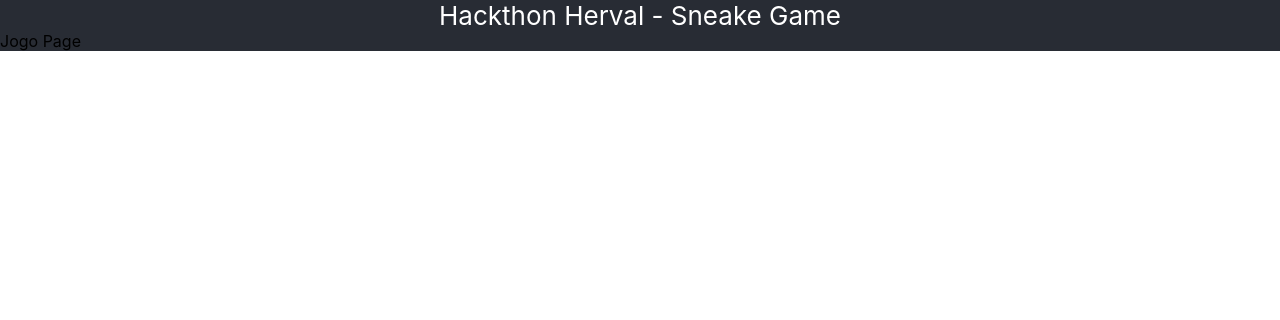
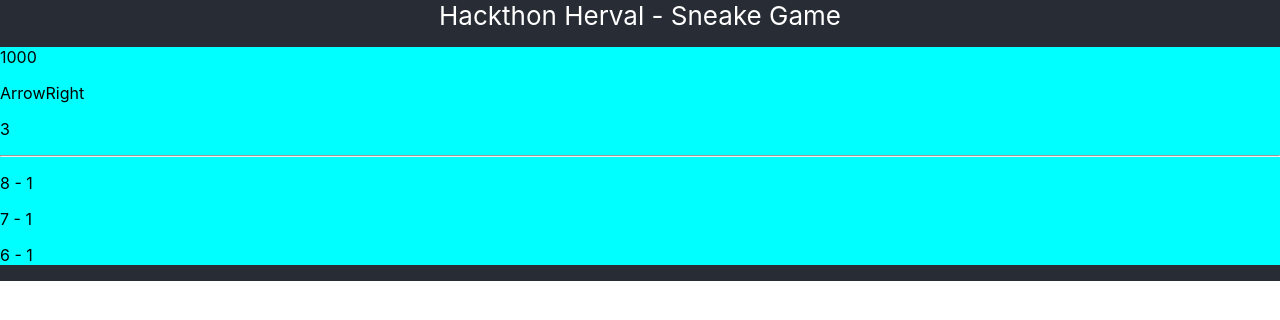
Before and after one commit to RLSilveira/react-snake-app, a React (Create React App) app: page /game in a window 1280 px wide. Shown: the top 320 px of the page. Built offline with nearby package versions, Linux system fonts and the light colour scheme.

Commit message:
[WIP] Implementaçao do core do jogo.

```diff
--- /dev/null
+++ b/src/components/game/game-component.css
@@ -0,0 +1,4 @@
+.GameArea {
+  background-color: cyan;
+  cursor: pointer;
+}
--- /dev/null
+++ b/src/components/game/game-component.tsx
@@ -0,0 +1,46 @@
+import React, { useContext } from "react";
+import { EDirection } from "../../contexts/EDirection";
+import { GameContext } from "../../contexts/game-context";
+import { GameContextType } from "../../contexts/game-context-type";
+import './game-component.css';
+
+const GameComponent = () => {
+
+    const { setDirection, snake, direction, level } = useContext<GameContextType>(GameContext);
+
+    const handleKeyboardEvent = (e: React.KeyboardEvent<Element>) => {
+        if (e.key === EDirection.Left ||
+            e.key === EDirection.Right ||
+            e.key === EDirection.Up ||
+            e.key === EDirection.Down) {
+            setDirection(e.key)
+        }
+    };
+
+
+    return (
+
+        <div className="GameArea" tabIndex={0}
+            onKeyDown={handleKeyboardEvent}>
+
+            <p>
+                {level}
+            </p>
+            <p>
+                {direction}
+            </p>
+            <p>
+                {snake.length}
+            </p>
+
+            <hr></hr>
+
+            {
+                snake.map(p => <p key={`${p.x}-${p.y}`}>{p.x} - {p.y}</p>)
+            }
+        </div>
+
+    );
+}
+
+export default GameComponent;
--- /dev/null
+++ b/src/contexts/EDirection.tsx
@@ -0,0 +1,6 @@
+export enum EDirection {
+    Up = "ArrowUp",
+    Down = "ArrowDown",
+    Left = "ArrowLeft",
+    Right = "ArrowRight"
+}
--- /dev/null
+++ b/src/contexts/Pointer.tsx
@@ -0,0 +1,31 @@
+import { EDirection } from "./EDirection";
+
+export class Pointer {
+    constructor(
+        public x: number,
+        public y: number,
+        public direction?: EDirection
+    ) { }
+
+    getNeighborhood(direction: EDirection) {
+        let x = this.x;
+        let y = this.y;
+
+        switch (direction) {
+            case EDirection.Up:
+                y -= 1;
+                break;
+            case EDirection.Down:
+                y += 1;
+                break;
+            case EDirection.Right:
+                x += 1;
+                break;
+            case EDirection.Left:
+                x -= 1;
+                break;
+        }
+
+        return new Pointer(x, y, direction);
+    }
+}
--- a/src/contexts/game-context.tsx
+++ b/src/contexts/game-context.tsx
@@ -1,4 +1,108 @@
+import React, { createContext, useEffect, useState } from 'react';
+import { EDirection } from './EDirection';
+import { GameContextType } from "./game-context-type";
+import { Pointer } from './Pointer';
+
+
+const LARGURA_MAPA = 32;
+const ALTURA_MAPA = 32;
+
+
 // este cara irá ter a lógica do jogo
-const GameContext = null;
+export const GameContext = createContext<GameContextType>({
+    snake: [],
+    direction: EDirection.Right,
+    setDirection: (direction: EDirection) => { },
+    food: undefined,
+    level: 1000,
+    mapHeigth: ALTURA_MAPA,
+    mapWidth: LARGURA_MAPA
+});
 
-export default GameContext;
+const GameProvider = (props: any) => {
+    const mapHeigth = ALTURA_MAPA;
+    const mapWidth = LARGURA_MAPA;
+
+    const [isGameOver, setIsGameOver] = useState<boolean>(false);
+
+    const [level, setLevel] = useState<number>(1000);
+
+    // inicializa a cobrinha
+    const [snake, setSnake] = useState<Pointer[]>([
+        new Pointer(3, 1, EDirection.Right),
+        new Pointer(2, 1, EDirection.Right),
+        new Pointer(1, 1, EDirection.Right),
+    ]);
+
+    // inicializa a comida: trocar para random depois
+    const [food, setFood] = useState<Pointer>(new Pointer(5, 5));
+
+    // direcao inicial
+    const [direction, _setDirection] = useState<EDirection>(EDirection.Right);
+    const setDirection = (newDirection: EDirection) => {
+        // validar voltar para tras. Ex.: [→] => [←]
+        if ((newDirection === EDirection.Down && direction !== EDirection.Up) ||
+            (newDirection === EDirection.Up && direction !== EDirection.Down) ||
+            (newDirection === EDirection.Left && direction !== EDirection.Right) ||
+            (newDirection === EDirection.Right && direction !== EDirection.Left)) {
+            _setDirection(newDirection);
+        }
+    }
+
+
+    //loop do jogo
+    useEffect(() => {
+        const loop = setTimeout(() => {
+            console.log(snake);
+
+            if (isGameOver) return;
+
+            // mover/aumetar a cobrinha
+            let head = snake[0].getNeighborhood(direction);
+            let snakeTemp = snake;
+
+            // comeu a comida
+            if (head.x === food.x && head.y === food.y) {
+                setFood(new Pointer(7, 1));
+            }
+            else {
+                snakeTemp.pop();
+            }
+
+            // *** valida movimentos
+
+            // valida bordas
+            if (head.x < 0 ||
+                head.y < 0 ||
+                head.x >= mapWidth ||
+                head.y >= mapHeigth) {
+                setIsGameOver(true);
+            }
+
+            // valida cauda
+            if (snake.some((p, i) => i > 0 && p.x === head.x && p.y === head.y)) {
+                setIsGameOver(true);
+            }
+
+
+            setSnake([head, ...snakeTemp]);
+
+
+            // função para aumentar o nível
+            setLevel(level);
+
+        }, level);
+
+        return () => clearTimeout(loop);
+
+    }, [snake, direction, level, food, isGameOver, mapWidth, mapHeigth]);
+
+
+    return (
+        <GameContext.Provider value={{ snake, direction, food, level, setDirection, mapHeigth, mapWidth }}>
+            {props.children}
+        </GameContext.Provider>
+    )
+}
+
+export default GameProvider;
--- a/src/pages/game/game-page.tsx
+++ b/src/pages/game/game-page.tsx
@@ -1,11 +1,20 @@
 import React from "react";
+import GameComponent from "../../components/game/game-component";
+import GameContext from "../../contexts/game-context";
+import './game-page.css';
 
-const JogoPage = () => {
+const GamePage = () => {
+
     return (
-        <div>
-            Jogo Page
-        </div>
+        <GameContext>
+
+            <div className="content">
+
+                <GameComponent></GameComponent>
+
+            </div>
+        </GameContext>
     );
 }
 
-export default JogoPage;
+export default GamePage;
```
Also changed, not shown: src/contexts/game-context-type.tsx (+9 -5 lines).
